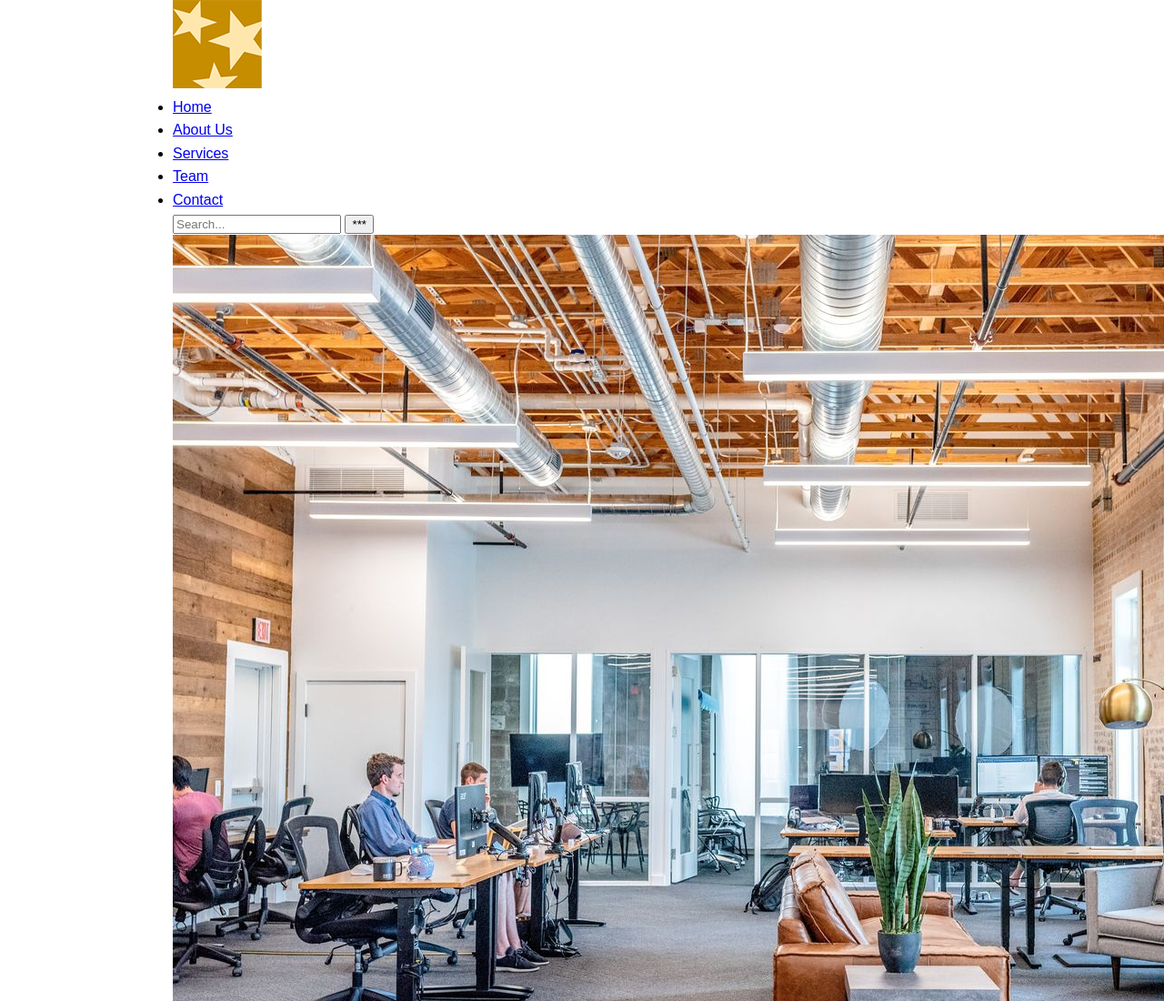
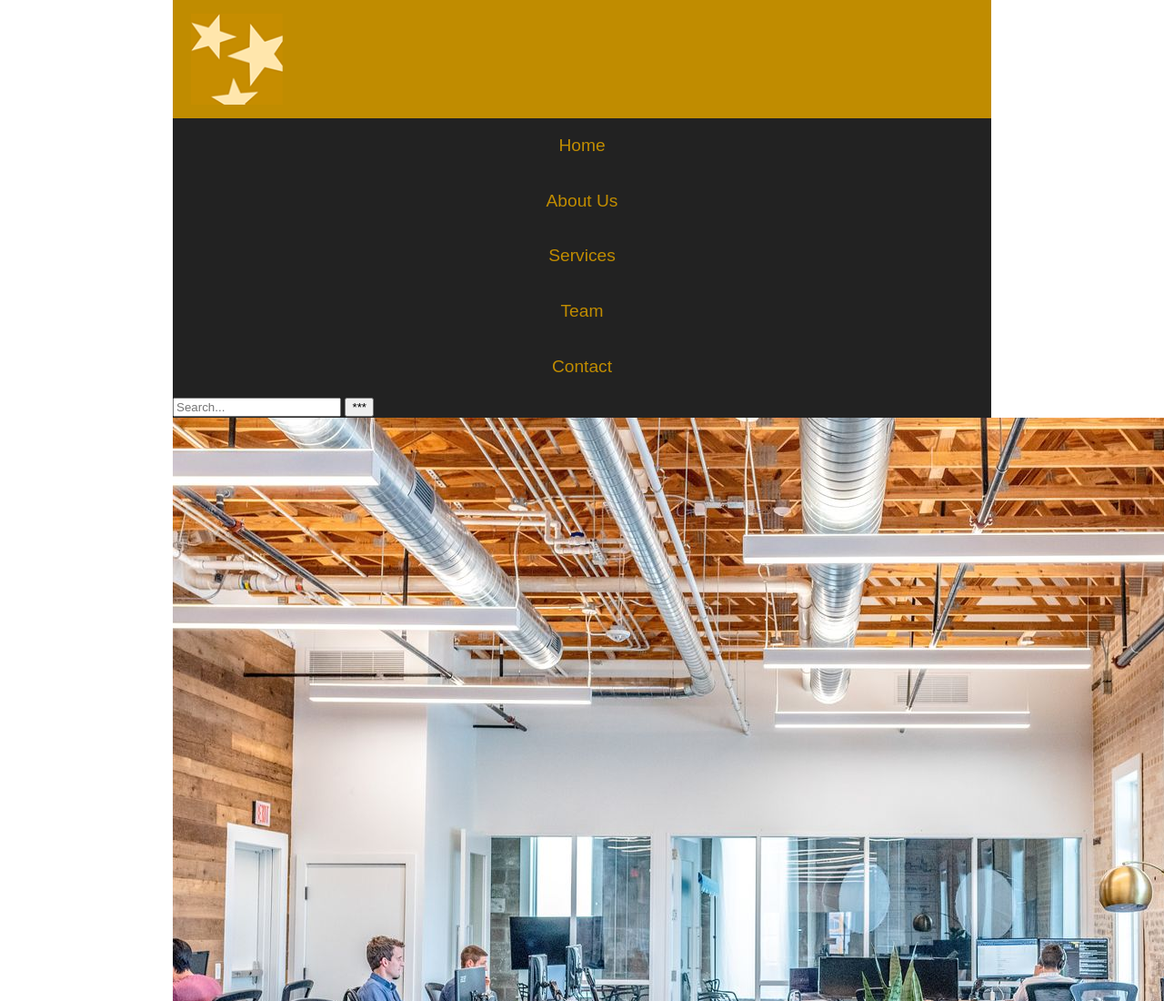
Before and after one commit to MoxamMalaki/MoxamMalaki.github.io, a plain HTML site: page final-assignment/index.html in a window 1280 px wide. Shown: the top 1100 px of the page at 91% size. Drawn offline with Linux system fonts and the light colour scheme.

Commit message:
added in the nav style

```diff
--- a/final-assignment/css/main.css
+++ b/final-assignment/css/main.css
@@ -28,11 +28,57 @@ h1 {
     text-shadow: 2px 2px 4px rgba(0, 0, 0, 0.5);
   }
 
-
 .align {
     width: 800px;
     margin: auto;
     text-align: left;
+}
+
+/* Navigation styles */
+.navi {
+    background-color: #222;
+    width: 100%;
+    margin: auto;
+}
+
+nav {
+    margin: auto;
+    width: 100%;
+    display: flex;
+    flex-direction: column;
+}
+
+.home {
+    background-color: #c08c00;
+    width: 100%;
+    padding: 15px 20px;
+    display: flex;
+    justify-content: flex-start;
+}
+
+.home img {
+    height: 100px;
+    width: auto;
+}
+
+nav ul {
+    width: 100%;
+    list-style: none;
+    display: flex;
+    flex-direction: column;
+}
+
+nav ul li {
+    width: 100%;
+    text-align: center;
+    padding: 15px 0;
+}
+
+nav ul li a {
+    color: #c08c00;
+    text-decoration: none;
+    font-size: 1.2rem;
+    display: block;
 }
 
 .about {
```
